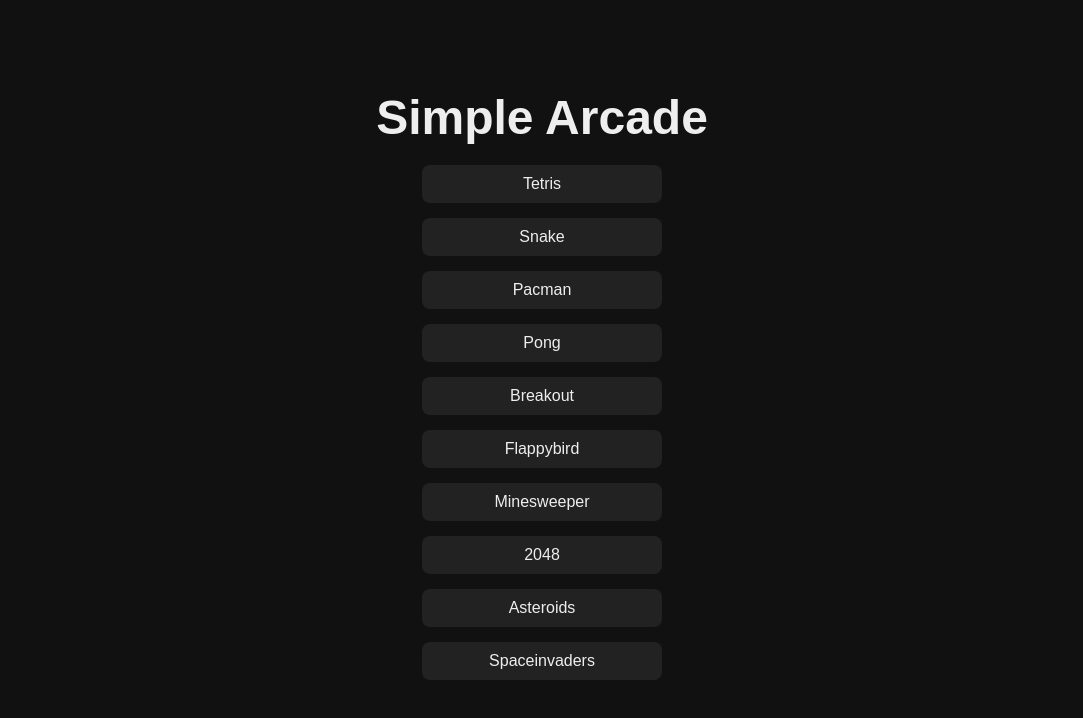
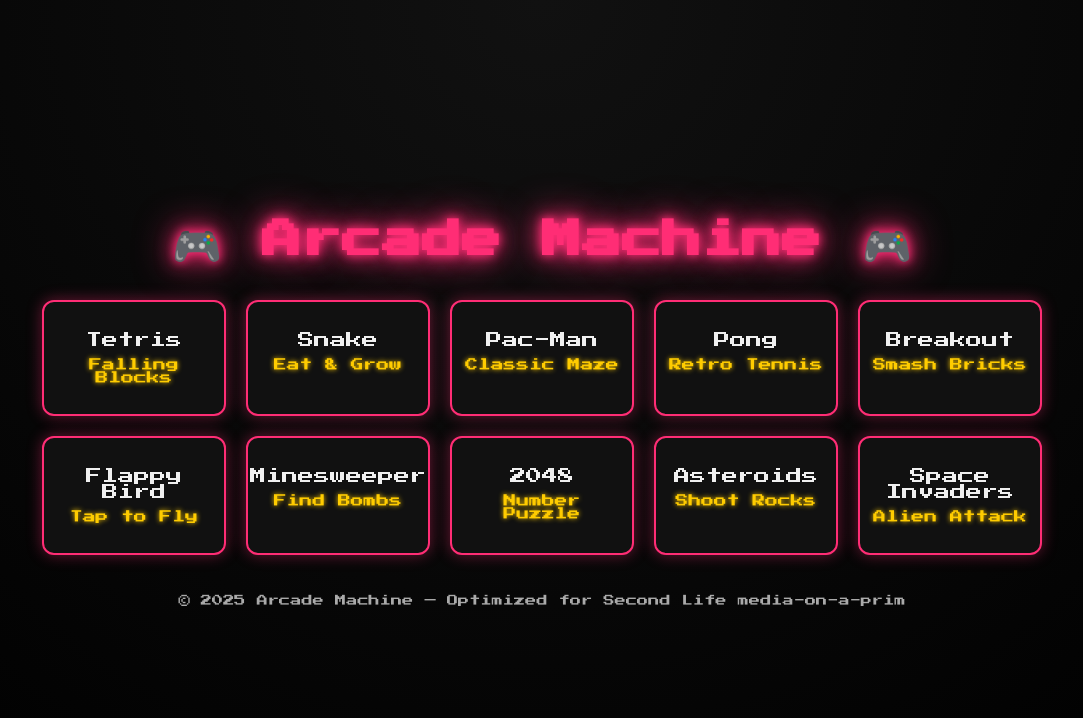
Before and after one commit to thereelsho/arcade, a plain HTML site: page index.html in a window 1280 px wide. Shown: the whole page, without its empty margins (98-1181 px from the left). Drawn offline with Linux system fonts and the light colour scheme.

Commit message:
Update index.html

```diff
--- a/index.html
+++ b/index.html
@@ -2,28 +2,91 @@
 <html lang="en">
 <head>
   <meta charset="UTF-8">
-  <title>Simple Arcade</title>
+  <title>Arcade Machine</title>
   <style>
-    body { background:#111; color:#eee; font-family:Arial,sans-serif; text-align:center; padding-top:50px; }
-    h1 { font-size:3em; margin-bottom:20px; }
-    .menu { display:flex; flex-direction:column; align-items:center; gap:15px; }
-    a { display:inline-block; padding:10px 20px; background:#222; color:#eee; text-decoration:none; border-radius:8px; width:200px; text-align:center; }
-    a:hover { background:#444; }
+    @import url('https://fonts.googleapis.com/css2?family=Press+Start+2P&display=swap');
+
+    body {
+      margin: 0;
+      font-family: 'Press Start 2P', cursive;
+      background: radial-gradient(circle at top, #111 0%, #000 100%);
+      color: #f0f0f0;
+      display: flex;
+      justify-content: center;
+      align-items: center;
+      min-height: 100vh;
+    }
+
+    .container {
+      text-align: center;
+      width: 90%;
+      max-width: 1000px;
+    }
+
+    h1 {
+      font-size: 2.5em;
+      color: #ff2d75;
+      text-shadow: 0 0 10px #ff2d75, 0 0 20px #ff2d75, 0 0 40px #ff2d75;
+      margin-bottom: 30px;
+    }
+
+    .grid {
+      display: grid;
+      grid-template-columns: repeat(auto-fill, minmax(180px, 1fr));
+      gap: 20px;
+    }
+
+    .card {
+      background: #111;
+      border: 2px solid #ff2d75;
+      border-radius: 12px;
+      padding: 30px 10px;
+      text-decoration: none;
+      color: #f0f0f0;
+      box-shadow: 0 0 15px rgba(255, 45, 117, 0.4);
+      transition: transform 0.2s, box-shadow 0.2s;
+      display: flex;
+      flex-direction: column;
+      align-items: center;
+    }
+
+    .card:hover {
+      transform: scale(1.08);
+      box-shadow: 0 0 25px rgba(255, 45, 117, 0.8);
+      background: #1a1a1a;
+    }
+
+    .card span {
+      display: block;
+      margin-top: 10px;
+      font-size: 0.8em;
+      color: #ffcc00;
+      text-shadow: 0 0 5px #ffcc00;
+    }
+
+    footer {
+      margin-top: 40px;
+      font-size: 0.7em;
+      opacity: 0.7;
+    }
   </style>
 </head>
 <body>
-  <h1>Simple Arcade</h1>
-  <div class="menu">
-    <a href="tetris/index.html">Tetris</a>
-    <a href="snake/index.html">Snake</a>
-    <a href="pacman/index.html">Pacman</a>
-    <a href="pong/index.html">Pong</a>
-    <a href="breakout/index.html">Breakout</a>
-    <a href="flappybird/index.html">Flappybird</a>
-    <a href="minesweeper/index.html">Minesweeper</a>
-    <a href="2048/index.html">2048</a>
-    <a href="asteroids/index.html">Asteroids</a>
-    <a href="spaceinvaders/index.html">Spaceinvaders</a>
+  <div class="container">
+    <h1>🎮 Arcade Machine 🎮</h1>
+    <div class="grid">
+      <a class="card" href="tetris/index.html">Tetris <span>Falling Blocks</span></a>
+      <a class="card" href="snake/index.html">Snake <span>Eat & Grow</span></a>
+      <a class="card" href="pacman/index.html">Pac-Man <span>Classic Maze</span></a>
+      <a class="card" href="pong/index.html">Pong <span>Retro Tennis</span></a>
+      <a class="card" href="breakout/index.html">Breakout <span>Smash Bricks</span></a>
+      <a class="card" href="flappybird/index.html">Flappy Bird <span>Tap to Fly</span></a>
+      <a class="card" href="minesweeper/index.html">Minesweeper <span>Find Bombs</span></a>
+      <a class="card" href="2048/index.html">2048 <span>Number Puzzle</span></a>
+      <a class="card" href="asteroids/index.html">Asteroids <span>Shoot Rocks</span></a>
+      <a class="card" href="spaceinvaders/index.html">Space Invaders <span>Alien Attack</span></a>
+    </div>
+    <footer>© 2025 Arcade Machine — Optimized for Second Life media-on-a-prim</footer>
   </div>
 </body>
 </html>
```
